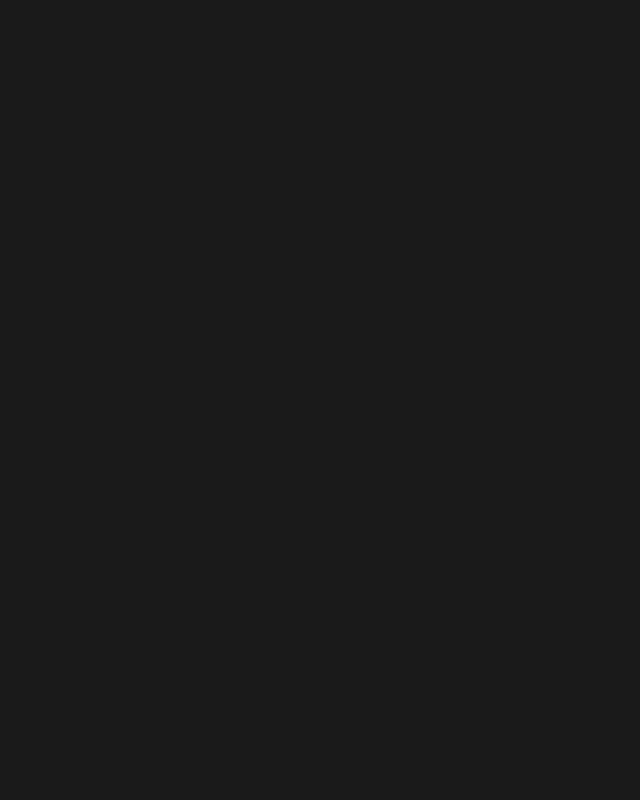
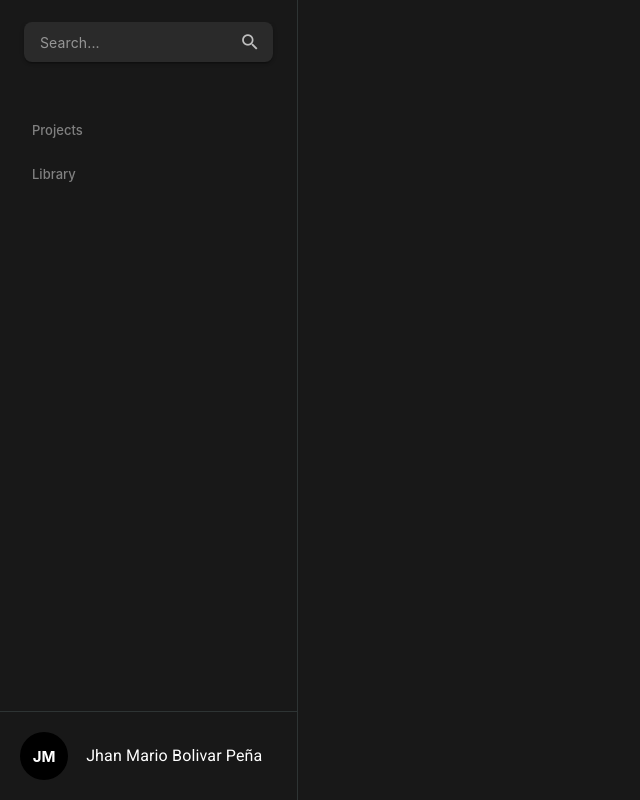
Before and after one commit to jhanma17/VueCup-Frontend, a Vue app: page /dashboard in a window 1280 px wide. Before the commit this address had no page. Shown: the whole page, without its empty margins (0-640 px from the left). Built offline with nearby package versions, Linux system fonts and the light colour scheme; what vue3-drag-drop would draw is missing.

Commit message:
Feat: Dashboard-sidebar

```diff
--- a/src/router/index.js
+++ b/src/router/index.js
@@ -8,6 +8,11 @@ const router = createRouter({
       path: "/",
       name: "Home",
       component: HomeView,
+    },
+    {
+      path: "/dashboard",
+      name: "Dashboard",
+      component: () => import("../views/DashboardView.vue"),
     },
     {
       path: "/editor",
--- /dev/null
+++ b/src/views/DashboardView.vue
@@ -0,0 +1,133 @@
+<template>
+  <div class="main-dashboard">
+    <nav class="dashboard-sidebar">
+      <div class="sidebar-content">
+        <v-row class="ma-0 mx-6">
+          <v-text-field
+            class="sidebar-search"
+            variant="solo-filled"
+            placeholder="Search..."
+            rounded="lg"
+            density="compact"
+          >
+            <template v-slot:append-inner>
+              <v-icon>mdi-magnify</v-icon>
+            </template>
+          </v-text-field>
+        </v-row>
+
+        <v-row class="ma-0">
+          <v-list density="compact" class="dashboard-list" nav>
+            <v-list-item
+              value="projects"
+              class="px-6 no-selected-item"
+              active-class="selected-item"
+            >
+              <v-list-item-title>Projects</v-list-item-title>
+            </v-list-item>
+            <v-list-item
+              value="library"
+              class="px-6 no-selected-item"
+              active-class="selected-item"
+            >
+              <v-list-item-title>Library</v-list-item-title>
+            </v-list-item>
+          </v-list>
+        </v-row>
+      </div>
+      <div class="sidebar-profile-section">
+        <v-row class="ma-0" align="center">
+          <v-col cols="3">
+            <v-avatar
+              color="black"
+              size="48"
+              density="comfortable"
+              class="ma-2"
+            >
+              <span class="font-weight-bold"> JM </span>
+            </v-avatar>
+          </v-col>
+
+          <v-col cols="9" class="profile-title">
+            <span class="text-white text-subtitle-1 profile-title">
+              Jhan Mario Bolivar Peña
+            </span>
+          </v-col>
+        </v-row>
+      </div>
+    </nav>
+
+    <div class="dashboard-content"></div>
+  </div>
+</template>
+
+<script>
+export default {
+  name: "DashboardView",
+  data() {
+    return {};
+  },
+};
+</script>
+
+<style>
+.main-dashboard {
+  display: grid;
+  height: 100vh;
+  grid-template-columns: 20rem 1fr;
+  grid-template-rows: 1fr;
+}
+
+.dashboard-sidebar {
+  grid-column: 1 / span 1;
+  grid-row: 1 / span 2;
+  padding-top: 1.4rem;
+  margin-right: 1.4rem;
+  border-right: 1px solid #2e3434;
+  display: flex;
+  flex-direction: column;
+  justify-content: space-between;
+}
+
+.sidebar-content {
+  display: grid;
+  grid-template-rows: repeat(4, auto) 1fr;
+  gap: 1.5rem;
+  height: 100%;
+  overflow-y: auto;
+}
+
+.dashboard-content {
+  grid-column: 2 / span 2;
+  grid-row: 1 / span 2;
+  display: grid;
+  grid-template-rows: 1fr auto;
+}
+
+.sidebar-search {
+  height: 3.5rem;
+}
+
+.dashboard-list {
+  width: 100% !important;
+  background: none;
+}
+
+.no-selected-item {
+  color: grey;
+}
+
+.selected-item {
+  color: #7efff5;
+}
+
+.sidebar-profile-section {
+  border-top: 1px solid #2e3434;
+}
+
+.profile-title {
+  white-space: nowrap !important;
+  text-overflow: ellipsis !important;
+  overflow: hidden !important;
+}
+</style>
--- a/src/views/HomeView.vue
+++ b/src/views/HomeView.vue
@@ -22,7 +22,13 @@
         </span>
         <v-row justify="space-between">
           <v-col cols="4">
-            <v-btn variant="tonal" size="x-large" rounded="lg" block @click="loginWithGoogle()">
+            <v-btn
+              variant="tonal"
+              size="x-large"
+              rounded="lg"
+              block
+              @click="loginWithGoogle()"
+            >
               <div class="auth-btn">
                 <v-img
                   src="https://cdn-icons-png.flaticon.com/512/2991/2991148.png"
@@ -33,7 +39,13 @@
             </v-btn>
           </v-col>
           <v-col cols="4">
-            <v-btn variant="tonal" size="x-large" rounded="lg" block @click="loginWithGithub()">
+            <v-btn
+              variant="tonal"
+              size="x-large"
+              rounded="lg"
+              block
+              @click="loginWithGithub()"
+            >
               <div class="auth-btn">
                 <v-icon class="auth-img" size="25"> mdi-github </v-icon>
                 <span class="d-flex">Github</span>
@@ -157,7 +169,7 @@ import {
   createUserWithEmailAndPassword,
   signInWithEmailAndPassword,
 } from "firebase/auth";
-import { mapState, mapActions } from "pinia";
+import { mapActions } from "pinia";
 import { userStore } from "../stores/user";
 export default {
   name: "HomeView",
@@ -203,6 +215,11 @@ export default {
         this.signup();
       }
     },
+    saveUser(user, token) {
+      this.setUser(user);
+      this.setToken(token);
+      this.$router.push({ name: "Dashboard" });
+    },
     async login() {
       const auth = getAuth();
 
@@ -217,8 +234,7 @@ export default {
             },
           });
 
-          this.setUser(response.data.user);
-          this.setToken(response.data.token);
+          this.saveUser(response.data.user, response.data.token);
         })
         .catch((error) => {
           console.log(error);
@@ -238,8 +254,7 @@ export default {
             },
           });
 
-          this.setUser(response.data.user);
-          this.setToken(response.data.token);
+          this.saveUser(response.data.user, response.data.token);
         })
         .catch((error) => {
           console.log(error);
@@ -262,8 +277,7 @@ export default {
               },
             });
 
-            this.setUser(response.data.user);
-            this.setToken(response.data.token);
+            this.saveUser(response.data.user, response.data.token);
           } catch (error) {
             console.log(error);
           }
@@ -290,8 +304,7 @@ export default {
               },
             });
 
-            this.setUser(response.data.user);
-            this.setToken(response.data.token);
+            this.saveUser(response.data.user, response.data.token);
           } catch (error) {
             console.log(error);
           }
```
